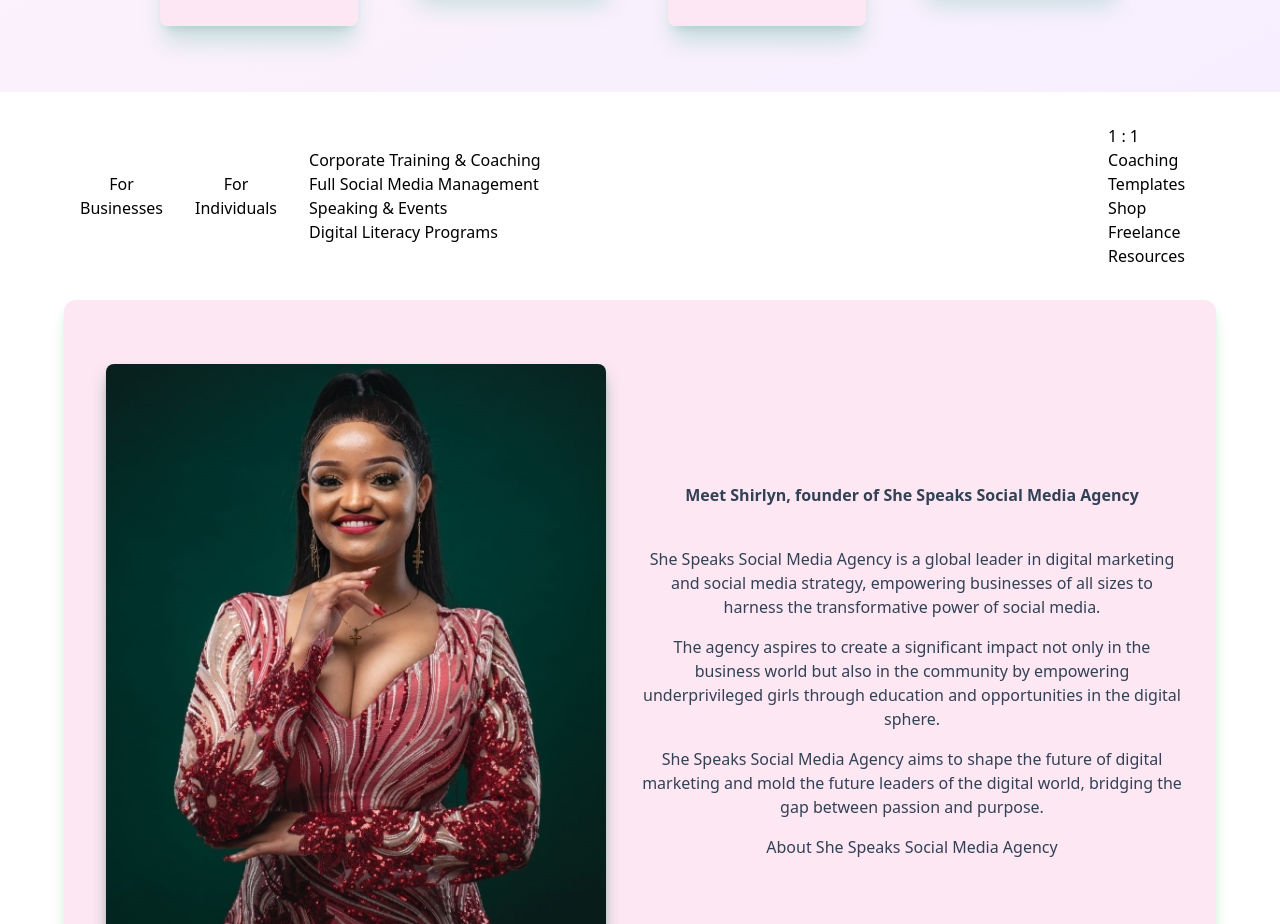
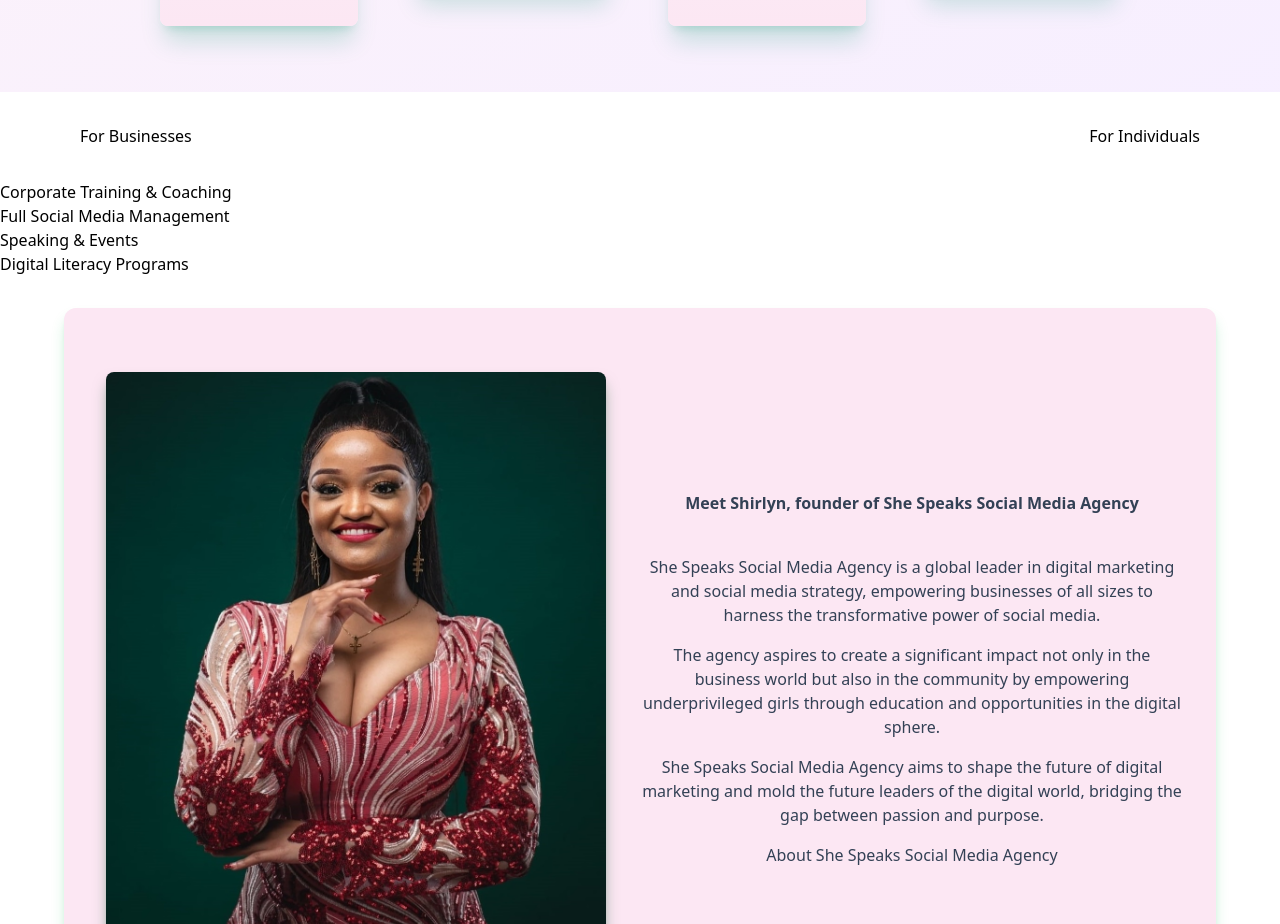
Before and after one commit to MatthewsRicky/shespeaksocial, a Next.js app: page / in a window 1280 px wide. Shown: the part 1040-1964 px from the top of the page. Built offline with nearby package versions, Linux system fonts and the light colour scheme.

Commit message:
conditional redering set up for the option cards and carousel

```diff
--- a/components/OptionsCarousel.tsx
+++ b/components/OptionsCarousel.tsx
@@ -7,22 +7,35 @@ import ForBusiness from "./ForBusiness";
 const OptionsCarousel = () => {
 
 	const [optionOpen, setOptionOpen] = useState(true);
-	const [individualOpen, setIndividualOpen] = useState(true);
+	const [individualOpen, setIndividualOpen] = useState(false);
 
 
 	return (
-		<section className="flex gap-8 m-8 px-12 justify-start items-center ">
+		<section className="flex flex-col gap-8 m-8 px-12 justify-start items-center ">
+			<div className="flex justify-between items-center w-full">
 
-			<button onClick={() => setOptionOpen(!optionOpen)}>For Businesses</button>
-			<button onClick={() => setIndividualOpen(!individualOpen)}>For Individuals</button>
+				<button onClick={() => {
+					setOptionOpen(!optionOpen)
+					setIndividualOpen(!individualOpen)
+				}}>For Businesses</button>
+				<button onClick={() => {
+					setIndividualOpen(!individualOpen)
+					setOptionOpen(!optionOpen)
+				}}>For Individuals</button>
 
-			{optionOpen ? (
-				<ForBusiness />
-			) : 	!setOptionOpen}
+			</div>
 
-			{individualOpen ? (
-				<ForIndividuals />
-			) : !optionOpen}
+
+			<div className="fl">
+				{optionOpen ? (
+					<ForBusiness />
+				) : 	!setOptionOpen}
+
+				{individualOpen ? (
+					<ForIndividuals />
+				) : !individualOpen}
+			</div>
+
 
 
 
```
